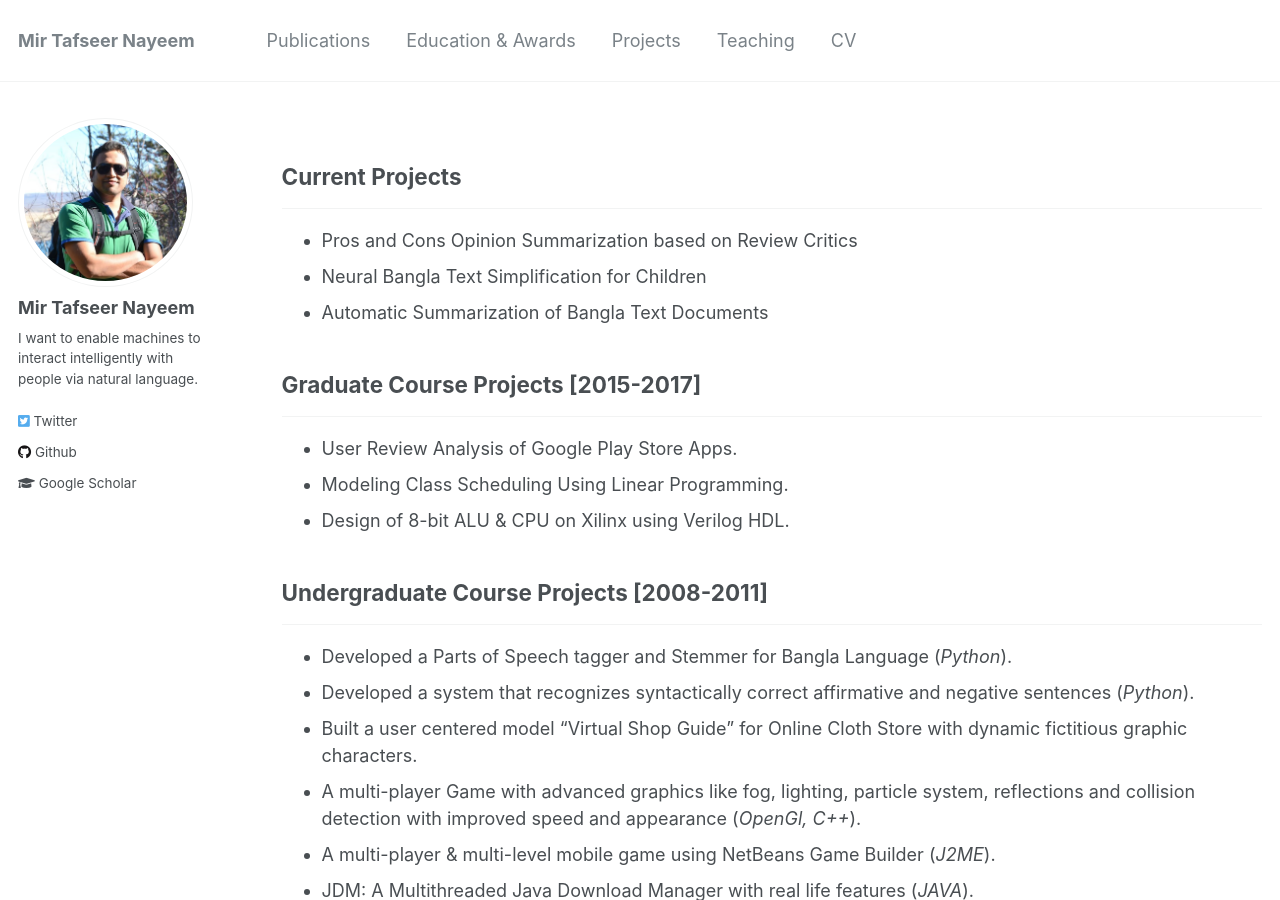
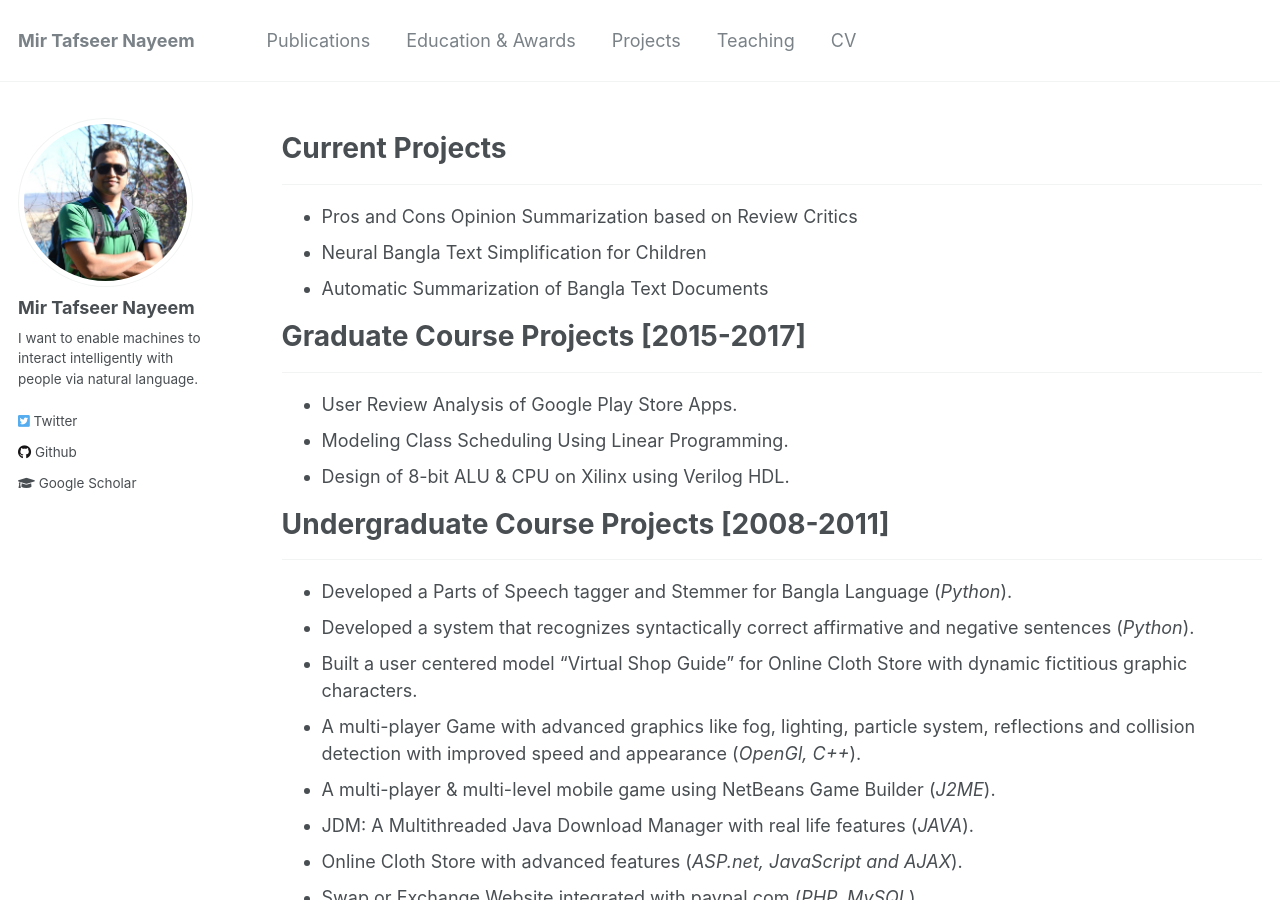
Before and after one commit to sujan-sarker/sujan-sarker.github.io, a Jekyll site: the page built from _pages/projects.md, in a window 1280 px wide and 900 px high. Built offline with Jekyll 4.4.1, drawn with Linux system fonts in a browser that asks for light colours.

```diff
--- a/_pages/projects.md
+++ b/_pages/projects.md
@@ -5,21 +5,21 @@ permalink: /projects/
 author_profile: true
 ---
 
-## Current Projects
+# Current Projects
 ----------------
 * Pros and Cons Opinion Summarization based on Review Critics
 * Neural Bangla Text Simplification for Children
 * Automatic Summarization of Bangla Text Documents
 
 
-## Graduate Course Projects [2015-2017]
+# Graduate Course Projects [2015-2017]
 ----------------
 * User Review Analysis of Google Play Store Apps.
 * Modeling Class Scheduling Using Linear Programming.
 * Design of 8-bit ALU & CPU on Xilinx using Verilog HDL.
 
 
-## Undergraduate Course Projects [2008-2011]
+# Undergraduate Course Projects [2008-2011]
 ----------------
 * Developed a Parts of Speech tagger and Stemmer for Bangla Language (*Python*).
 * Developed  a system  that  recognizes  syntactically  correct  affirmative  and negative sentences (*Python*).
```
